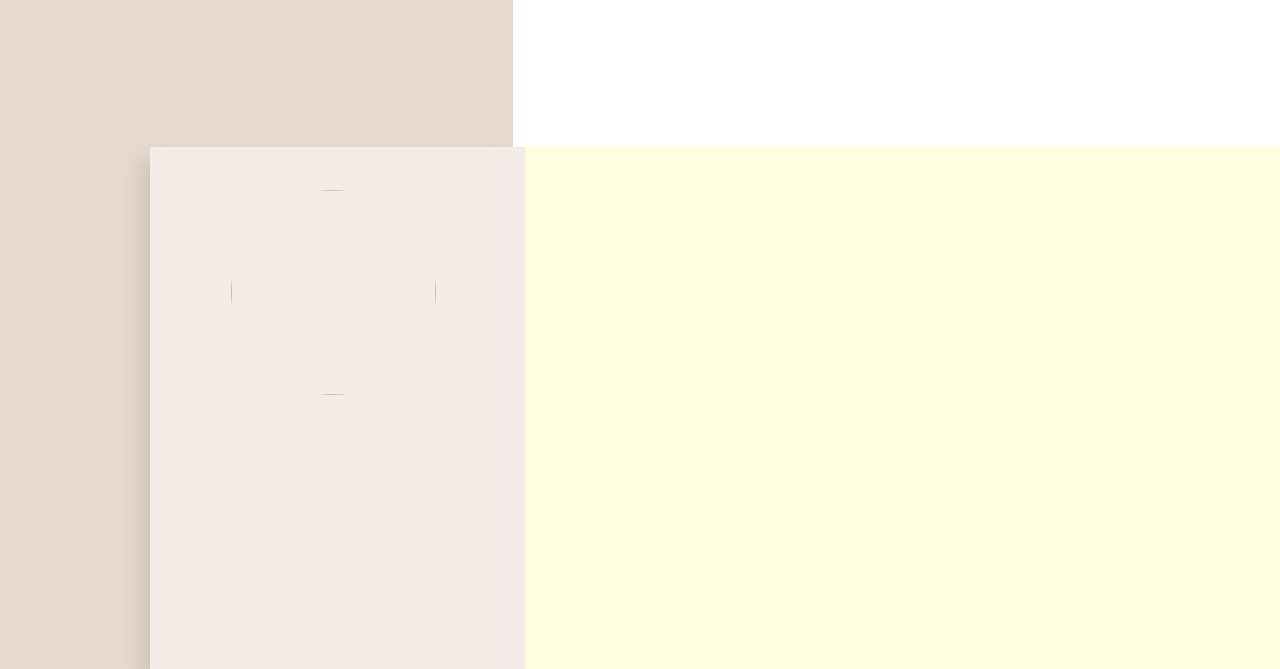
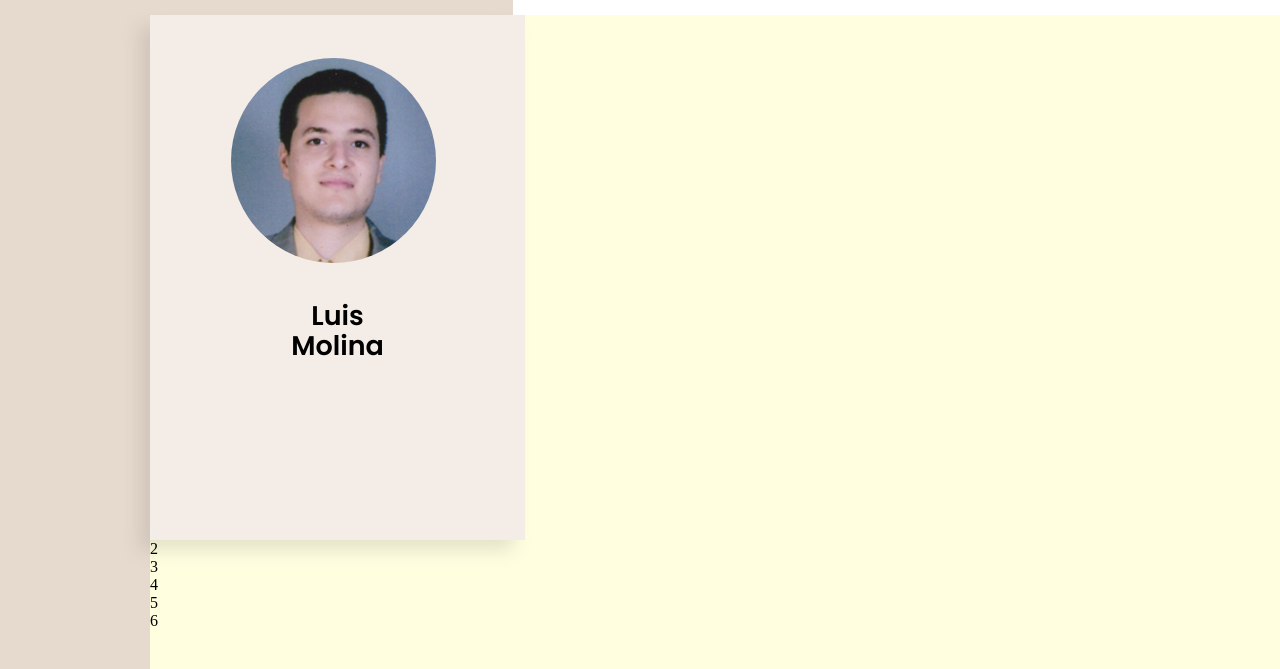
Before and after one commit to luisMolina95/personal-frontend, a website: page index.html in a window 1280 px wide. Shown: the part 135-804 px from the top of the page. Drawn offline with nearby package versions, Linux system fonts and the light colour scheme.

Commit message:
Add name and photo

```diff
--- a/index.html
+++ b/index.html
@@ -65,7 +65,10 @@
           <div id="mainContentCardBG"></div>
           <div id="mainContentCardData">
             <div id="mainContentCardDataPhoto">
-              <img fetchpriority="high" src="/files/photo.png" />
+              <img fetchpriority="high" src="/files/photo.jpg" />
+            </div>
+            <div id="mainContentCardDataName">
+              <p>Luis<br>Molina</p>
             </div>
           </div>
         </div>
--- a/style.css
+++ b/style.css
@@ -9,8 +9,8 @@
 }
 
 header {
-  position: sticky !important;
-  top: 0px;
+  position: fixed;
+  z-index: 1;
   background-color: white;
   display: flex;
   width: 100%;
@@ -154,13 +154,27 @@
 }
 
 #mainContentCardDataPhoto {
-  margin: 43px 0px 34px 81px;
+  position: relative;
+  margin: 43px 0px 34px 0;
+  left: 81px;
 }
 
 #mainContentCardDataPhoto img {
   border-radius: 50%;
   height: 205px;
   width: 205px;
+}
+
+#mainContentCardDataName {
+  margin: 0px 0px 25px 0;
+  width: 179px;
+  position: relative;
+  left: 98px;
+}
+#mainContentCardDataName p {
+  font: normal normal 700 27px/1.12em "poppins-semibold", "poppins", sans-serif;
+  text-align: center;
+  margin: 0;
 }
 
 #mainContentCardData {
```
Also changed, not shown: files/photo.jpg (added), 1 other file.
